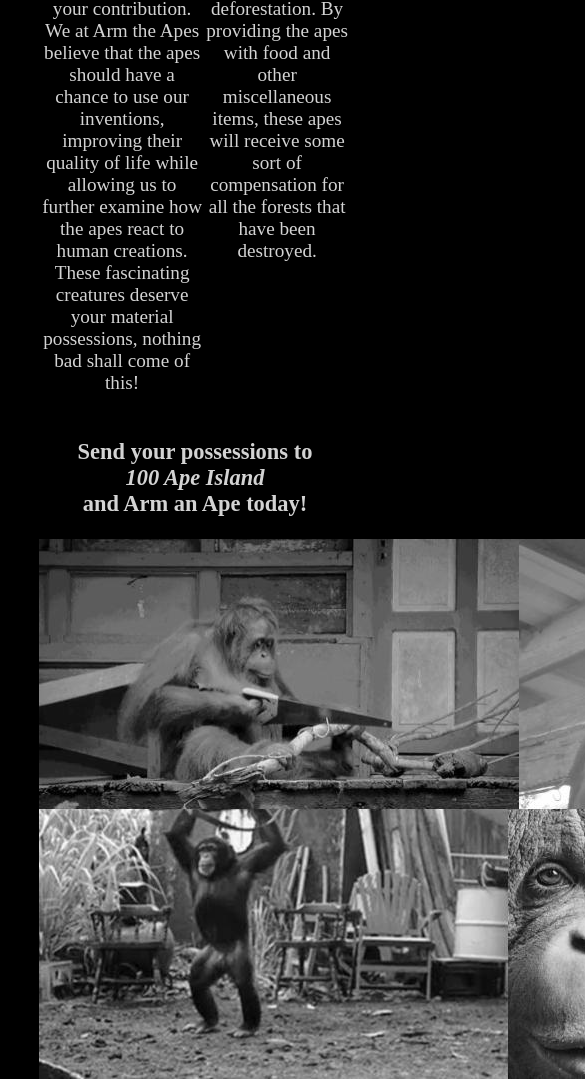
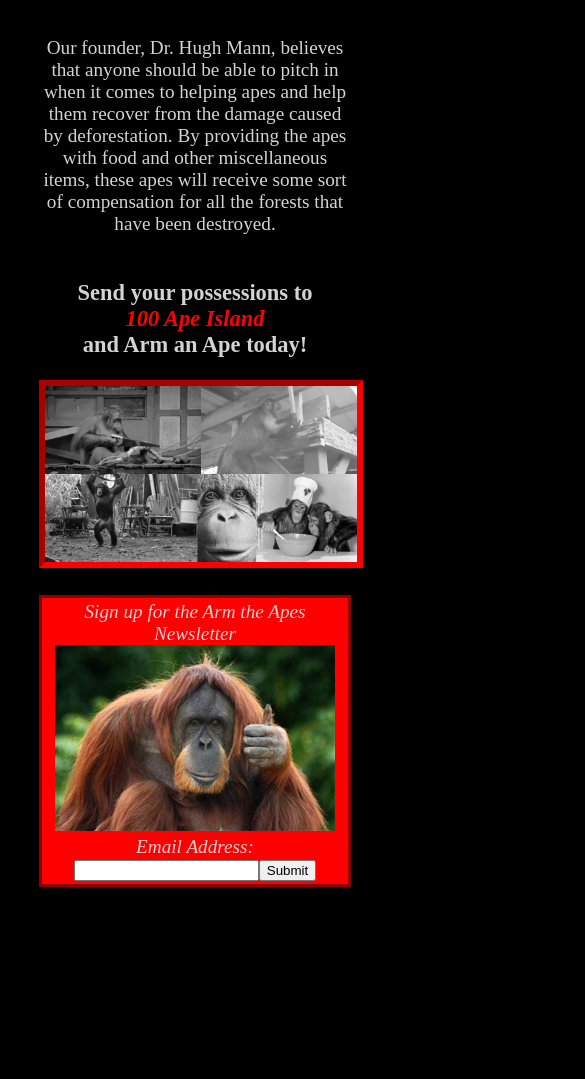
Before and after one commit to tjbcca/armtheapes, a plain HTML site: page index.html in a window 390 px wide. Shown: the part 631-1710 px from the top of the page, 585 px wide, since content can reach past the window. After the commit the page ends 1518 px from the top, so only its background shows below. Drawn offline with Linux system fonts and the light colour scheme.

Commit message:
mobile and other updates

```diff
--- a/index.html
+++ b/index.html
@@ -3,6 +3,9 @@
   <head>
     <link rel="stylesheet" href="style.css" />
     <title>ARM THE APES</title>
+    <meta charset="utf-8" />
+    <meta name="viewport" content="width=device-width" />
+    <link rel="icon" type="logo" href="images/logo.png" />
   </head>
   <body class="primary">
     <img src="images/logo.png" class="logo" />
@@ -22,6 +25,8 @@
             shall come of this!
           </p>
         </td>
+      </tr>
+      <tr>
         <td>
           <p>
             Our founder, Dr. Hugh Mann, believes that anyone should be able to
@@ -34,11 +39,12 @@
       </tr>
     </table>
     <h3>
-      Send your possessions to <br /><span class="italic">100 Ape Island</span
+      Send your possessions to <br /><span class="italic"
+        ><span class="red">100 Ape Island</span></span
       ><br />
       and Arm an Ape today!
     </h3>
-    <img src="images/Apeitup.jpg" /><br /><br />
+    <img src="images/Apeitup.jpg" class="apin" /><br /><br />
     <table class="frame">
       <tr>
         <td>
--- a/style.css
+++ b/style.css
@@ -7,13 +7,19 @@
 }
 body {
   background-color: black;
+  height: auto;
+  width: auto;
+  max-width: 100%;
+  max-height: 100%;
 }
 .italic {
   font-style: italic;
 }
 .frame {
-  width: 400px;
-  height: 300px;
+  max-width: 400px;
+  max-height: 300px;
+  width: auto;
+  height: auto;
   border: 3px solid darkred;
   background: red;
   margin: auto;
@@ -21,9 +27,25 @@ body {
   align-items: baseline;
 }
 .logo {
-  width: 350px;
-  height: 250px;
+  max-width: 350px;
+  max-height: 250px;
+  width: auto;
+  height: auto;
 }
 .red {
-  color: darkred;
+  color: red;
 }
+img {
+  max-width: 100%;
+  max-height: 100%;
+  width: auto;
+  height: auto;
+}
+@media screen and (min-width: 600px) {
+  .sBreak {
+    display: none;
+  }
+}
+.apin {
+  border: inset 5pt red;
+}
```
